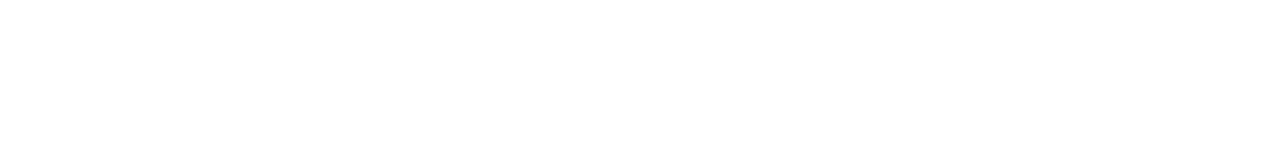
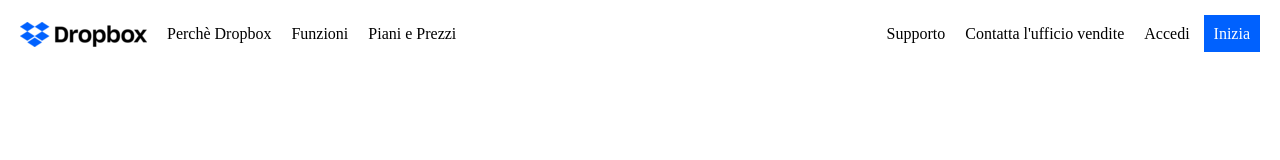
Before and after one commit to mendozagianfranco/htmlcss-dropbox, a plain HTML site: page index.html in a window 1280 px wide. Drawn offline with Linux system fonts and the light colour scheme.

Commit message:
feat: complete header

```diff
--- a/css/style.css
+++ b/css/style.css
@@ -5,3 +5,53 @@
     padding: 0;
     box-sizing: border-box;
 }
+
+/**** DEBUG ****/
+
+/**** COMMON ****/
+
+ul {
+    list-style-type: none;
+}
+
+a {
+    text-decoration: none;
+    color: inherit;
+}
+
+.btn {
+    background-color: #0061fe;
+    padding: 10px;
+    text-align: center;
+    color: #fff;
+}
+
+.flex {
+    display: flex;
+}
+
+/**** HEADER ****/
+
+header nav {
+    margin: 0 auto;
+    justify-content: space-between;
+    align-items: center;
+    padding: 0 20px;
+}
+
+header nav > .menu {
+    padding: 25px 20px;
+}
+
+header nav .menu {
+    justify-content: space-between;
+    flex-grow: 1;
+}
+
+header nav .flex {
+    gap: 20px;
+}
+
+header nav .login .btn {
+    margin-left: 10px;
+}
--- a/index.html
+++ b/index.html
@@ -18,11 +18,32 @@
         <link rel="stylesheet" href="css/style.css" />
         <!-- /Pagina di Stile Principale -->
     </head>
-    <body>
+    <body class="debug">
         <!-- Intestazione -->
         <header>
             <!-- Navigazione con menu -->
-            <nav></nav>
+            <nav class="flex">
+                <img src="img/logo-small.png" alt="Logo Dropbox" />
+                <div class="menu flex">
+                    <div class="menu-left">
+                        <ul class="flex">
+                            <li><a href="#"> Perchè Dropbox</a></li>
+                            <li><a href="#">Funzioni</a></li>
+                            <li><a href="#">Piani e Prezzi</a></li>
+                        </ul>
+                    </div>
+                    <div class="menu-right">
+                        <ul class="flex">
+                            <li><a href="#">Supporto</a></li>
+                            <li><a href="#">Contatta l'ufficio vendite</a></li>
+                        </ul>
+                    </div>
+                </div>
+                <div class="login">
+                    <a href="#">Accedi</a>
+                    <a href="#" class="btn">Inizia</a>
+                </div>
+            </nav>
             <!-- /Navigazione con menu -->
         </header>
         <!-- /Intestazione -->
```
Also changed, not shown: img/logo-small.png (added).
